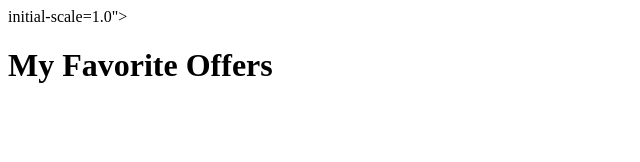
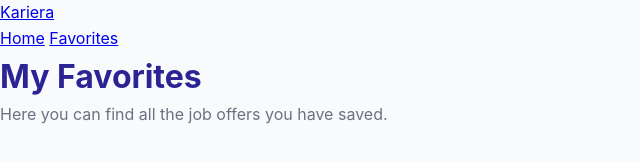
Before and after one commit to mtkh07/kariera, a plain HTML site: page favorites.html in a window 1280 px wide. Shown: the whole page, without its empty margins (0-640 px from the left). Drawn offline with Linux system fonts and the light colour scheme.

Commit message:
adding comments

```diff
--- a/favorites.html
+++ b/favorites.html
@@ -1,18 +1,46 @@
+
 <!DOCTYPE html>
 <html lang="en">
+
 <head>
-    <meta charset="UTF-8"> initial-scale=1.0">
-    <title>Document</title>
+    <meta charset="UTF-8">
+    <meta name="viewport" content="width=device-width, initial-scale=1.0">
+
+    <title>My Favorites - Kariera</title>
+
+    <link rel="stylesheet" href="css/style.css">
 </head>
+
 <body>
+
+    <!-- Navigation -->
+    <nav>
+        <a href="index.html">Kariera</a>
+
+        <div>
+            <a href="index.html">Home</a>
+            <a href="favorites.html">Favorites</a>
+        </div>
+    </nav>
+
+    <!-- Main content -->
     <main class="container">
-    <h1>My Favorite Offers</h1>
 
-    <div id="favorites-container"></div>
-</main>
+        <h1>My Favorites</h1>
 
+        <p>
+            Here you can find all the job offers
+            you have saved.
+        </p>
 
-<script src="js/data.js"></script>
-<script src="js/favorites.js"></script>
+        <!-- JavaScript will display favorite offers here -->
+        <div id="favorites-container"></div>
+
+    </main>
+
+    <!-- JavaScript files -->
+    <script src="js/data.js"></script>
+    <script src="js/favorites.js"></script>
+
 </body>
 </html>
```
